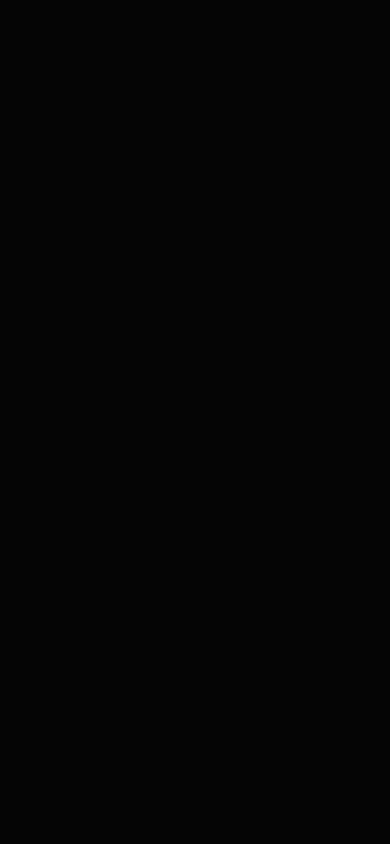
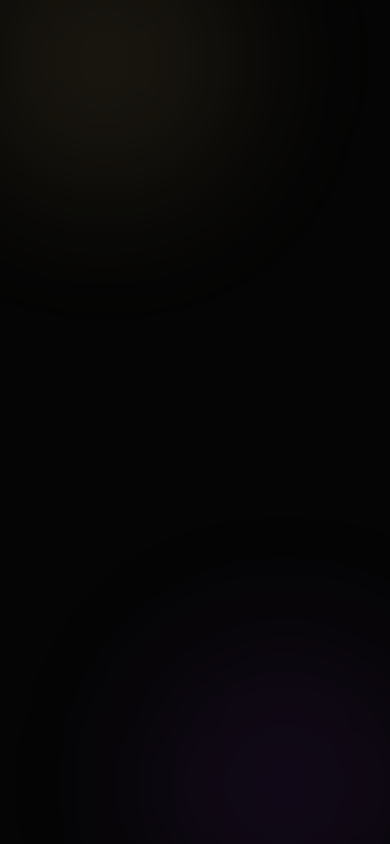
Before and after one commit to juninalmeida/WanyHairAgendaV1, a plain HTML site: page index.html in a window 390 px wide. Drawn offline with Linux system fonts and the light colour scheme; a web font is replaced by a local one.

Commit message:
chore: add background animated loader and effects scaffoldd

```diff
--- a/index.html
+++ b/index.html
@@ -12,3 +12,18 @@
 
   <link rel="stylesheet" href="./src/styles/index.css" />
 </head>
+<body>
+  <div class="app-bg" aria-hidden="true">
+    <div class="app-bg__mask">
+      <div class="app-bg__unicorn" data-us-project="HrR4RrsSf8RcKjStWKwR"></div>
+    </div>
+
+    <div class="app-bg__blob app-bg__blob--gold animate-pulse-slow"></div>
+    <div
+      class="app-bg__blob app-bg__blob--plum animate-pulse-slow"
+      style="animation-delay: 2s"
+    ></div>
+  </div>
+
+  <script type="module" src="./src/js/background.js"></script>
+</body>
--- /dev/null
+++ b/src/js/background.js
@@ -0,0 +1,35 @@
+const UNICORN_SRC =
+  "https://cdn.jsdelivr.net/gh/hiunicornstudio/unicornstudio.js@v1.4.30/dist/unicornStudio.umd.js";
+
+function loadScript(src) {
+  return new Promise((resolve, reject) => {
+    const existing = document.querySelector(`script[src="${src}"]`);
+    if (existing) return resolve();
+
+    const script = document.createElement("script");
+    script.src = src;
+    script.async = true;
+    script.onload = () => resolve();
+    script.onerror = () => reject(new Error(`Failed to load: ${src}`));
+    document.head.appendChild(script);
+  });
+}
+
+async function initUnicornStudio() {
+  try {
+    if (window.UnicornStudio?.isInitialized) return;
+
+    window.UnicornStudio = window.UnicornStudio || { isInitialized: false };
+
+    await loadScript(UNICORN_SRC);
+
+    if (window.UnicornStudio?.init && !window.UnicornStudio.isInitialized) {
+      window.UnicornStudio.init();
+      window.UnicornStudio.isInitialized = true;
+    }
+  } catch (err) {
+    console.warn("[background] UnicornStudio failed to init:", err);
+  }
+}
+
+document.addEventListener("DOMContentLoaded", initUnicornStudio);
--- /dev/null
+++ b/src/styles/effects.css
@@ -0,0 +1,55 @@
+.app-bg {
+  position: fixed;
+  inset: 0;
+  z-index: -1;
+  pointer-events: none;
+  overflow: hidden;
+}
+
+.app-bg__mask {
+  position: absolute;
+  inset: 0;
+
+  mask-image: linear-gradient(
+    to bottom,
+    transparent,
+    black 0%,
+    black 80%,
+    transparent
+  );
+  -webkit-mask-image: linear-gradient(
+    to bottom,
+    transparent,
+    black 0%,
+    black 80%,
+    transparent
+  );
+}
+
+.app-bg__unicorn {
+  position: absolute;
+  inset: 0;
+}
+
+.app-bg__blob {
+  position: absolute;
+  width: clamp(18rem, 55vw, 38rem);
+  aspect-ratio: 1 / 1;
+  border-radius: 999px;
+
+  filter: blur(clamp(4rem, 7vw, 7.5rem));
+  mix-blend-mode: screen;
+  opacity: 0.9;
+}
+
+.app-bg__blob--gold {
+  top: -10%;
+  left: -10%;
+  background: color-mix(in oklab, var(--gold-300) 12%, transparent);
+}
+
+.app-bg__blob--plum {
+  bottom: -10%;
+  right: -10%;
+  background: rgba(88, 28, 135, 0.18);
+}
--- a/src/styles/index.css
+++ b/src/styles/index.css
@@ -1,2 +1,3 @@
-@import url(./global.css);
-@import url(./ui.css);
+@import url("./global.css");
+@import url("./ui.css");
+@import url("./effects.css");
```
